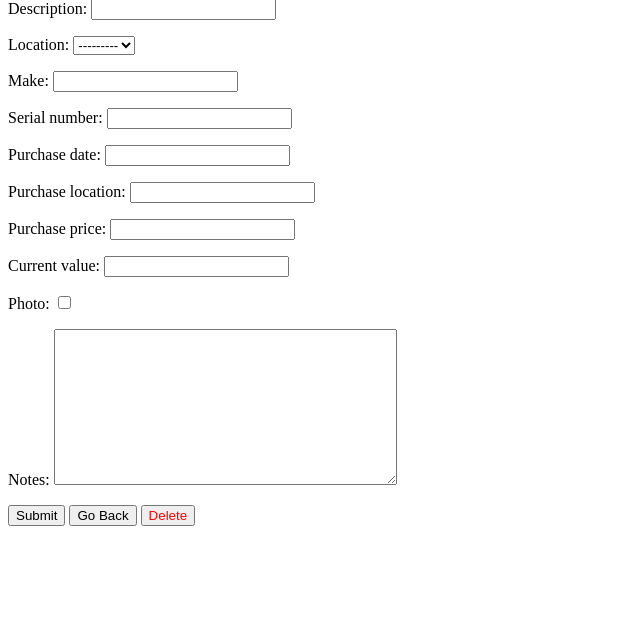
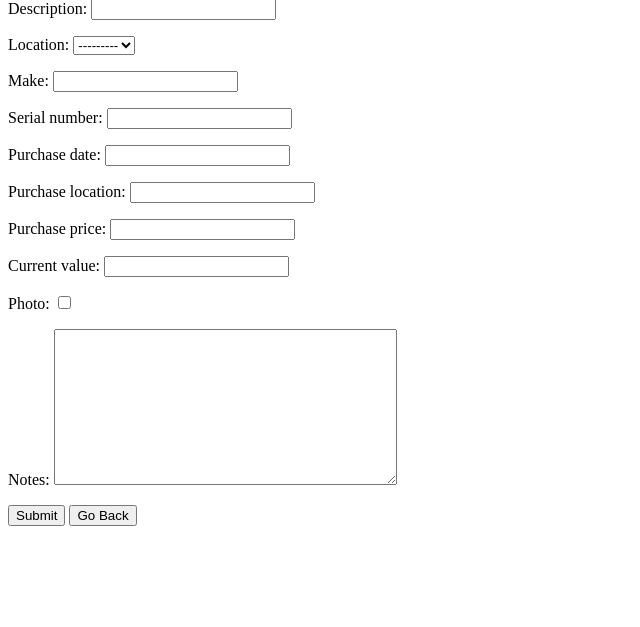
Before and after one commit to prplecake/propriete, a Django app: page /inventory/item/add/ in a window 1280 px wide. Shown: the part 81-708 px from the top of the page, without its empty margins (0-640 px from the left). Run offline with Django 3.2, Linux system fonts and the light colour scheme; the visitor is signed in with stand-in values (Sample User, id 1); data that the repository does not hold is empty.

Commit message:
Only show Delete button if there's an item

```diff
--- a/inventory/templates/inventory/item_form.html
+++ b/inventory/templates/inventory/item_form.html
@@ -5,6 +5,6 @@
 	{% csrf_token %}
 	{{ form.as_p }}
 	<input type="submit" value="Submit" />
-	<button type="button">Go Back</button> <a href="{% url 'inventory:item_delete' item.id %}"><button type="button" class="danger">Delete</button></a>
+	<button type="button">Go Back</button> {% if item %}<a href="{% url 'inventory:item_delete' item.id %}"><button type="button" class="danger">Delete</button></a>{% endif %}
 </form>
 {% endblock %}
```
